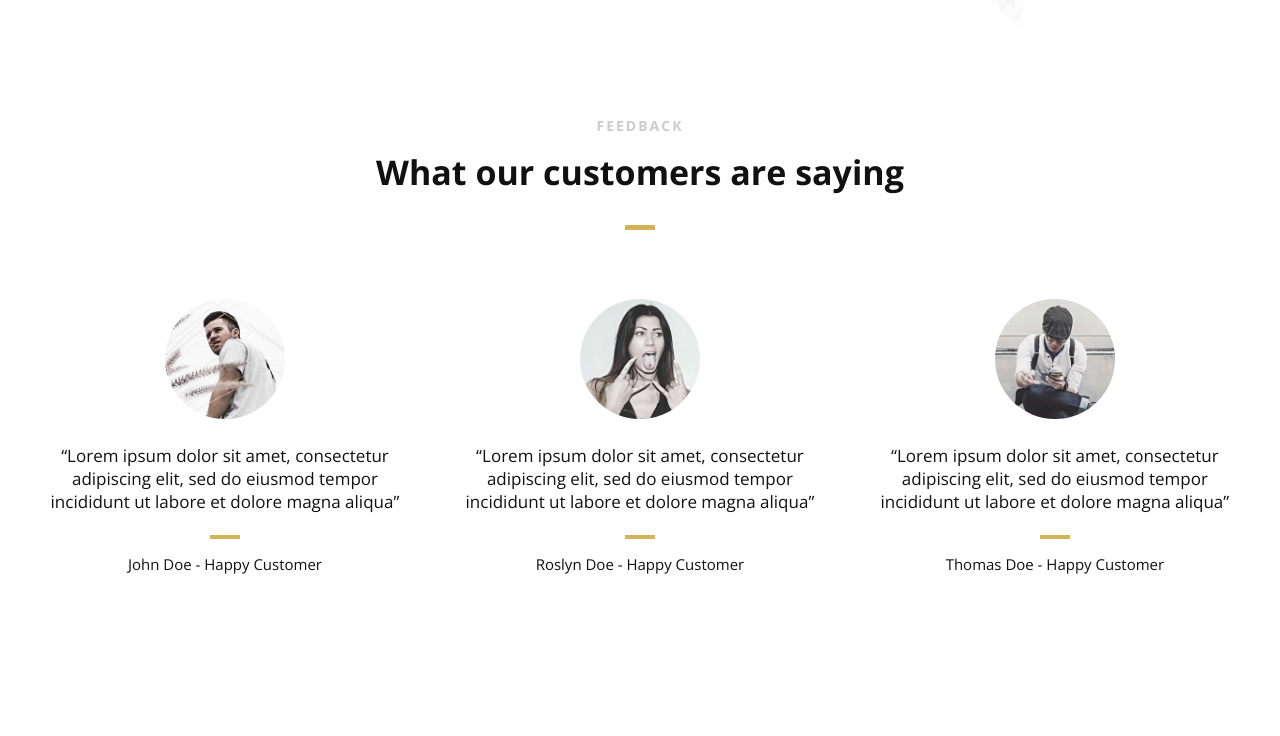
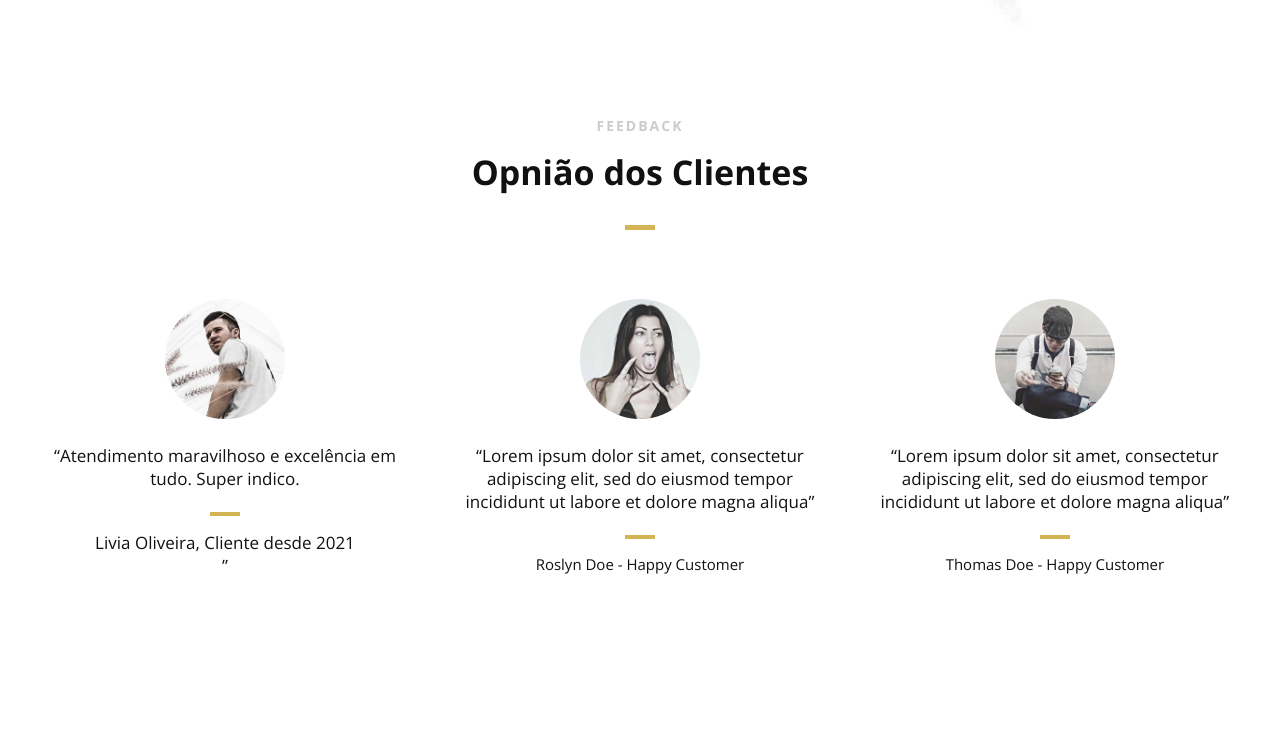
Before and after one commit to InoveCo/Inove.github.io, a plain HTML site: page index.html in a window 1280 px wide. Shown: the part 2940-3676 px from the top of the page. Drawn offline with nearby package versions, Linux system fonts and the light colour scheme.

Commit message:
Update index.html

```diff
--- a/index.html
+++ b/index.html
@@ -321,16 +321,14 @@
 
                 <div class="section-heading">
                     <h3>FEEDBACK</h3>
-                    <h2 class="section-title">What our customers are saying</h2>
+                    <h2 class="section-title">Opnião dos Clientes</h2>
                 </div>
 
                 <!--User Testimonial-->
                 <blockquote class="col-3 testimonial classic">
                     <img src="images/user-images/user-1.jpg" alt="User"/>
-                    <q>Lorem ipsum dolor sit amet, consectetur adipiscing elit, sed do eiusmod tempor incididunt ut
-                        labore
-                        et dolore magna aliqua</q>
-                    <footer>John Doe - Happy Customer</footer>
+                    <q>Atendimento maravilhoso e excelência em tudo. Super indico.
+                    <footer>Livia Oliveira, Cliente desde 2021</footer>
                 </blockquote>
                 <!-- End of Testimonial-->
 
```
